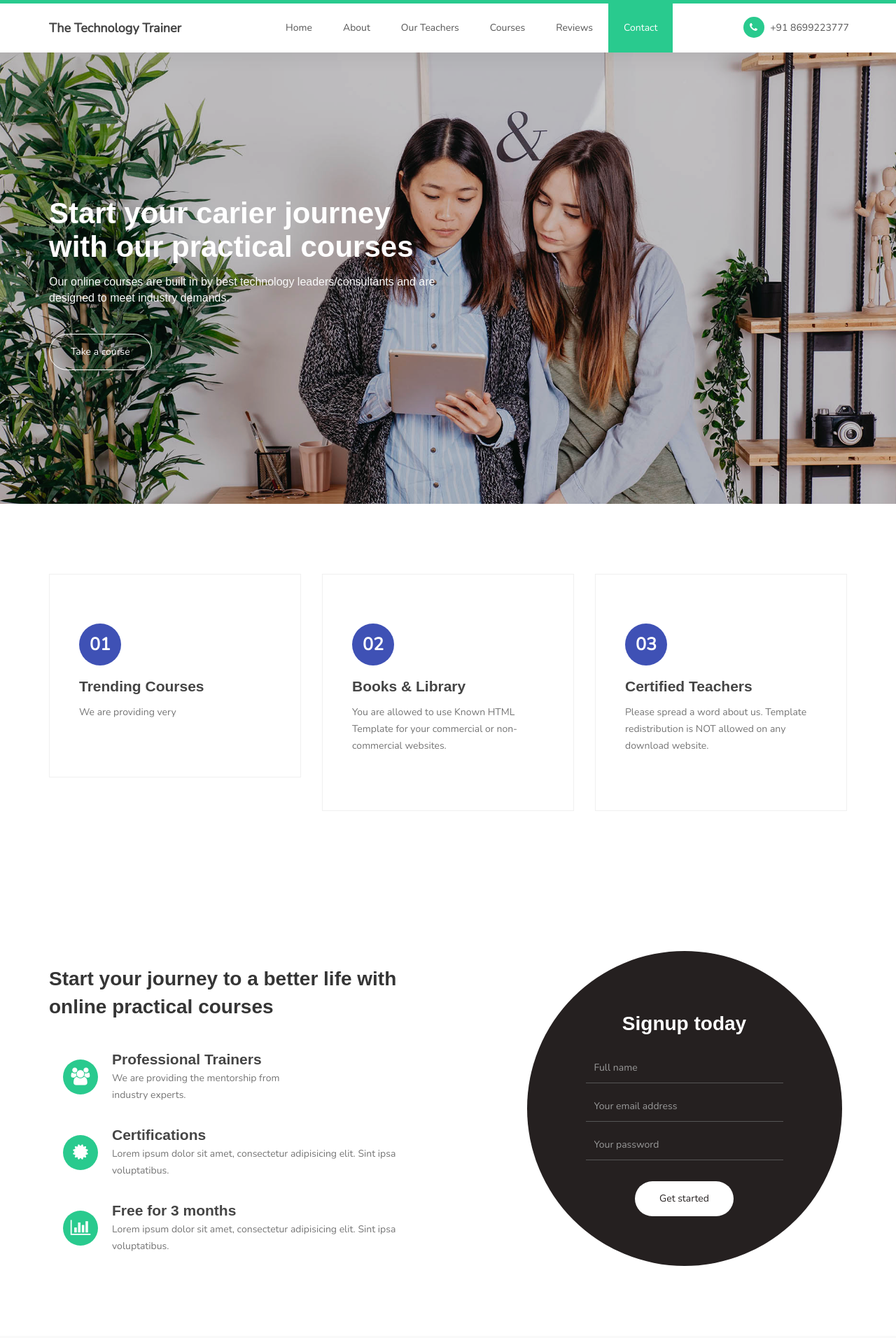
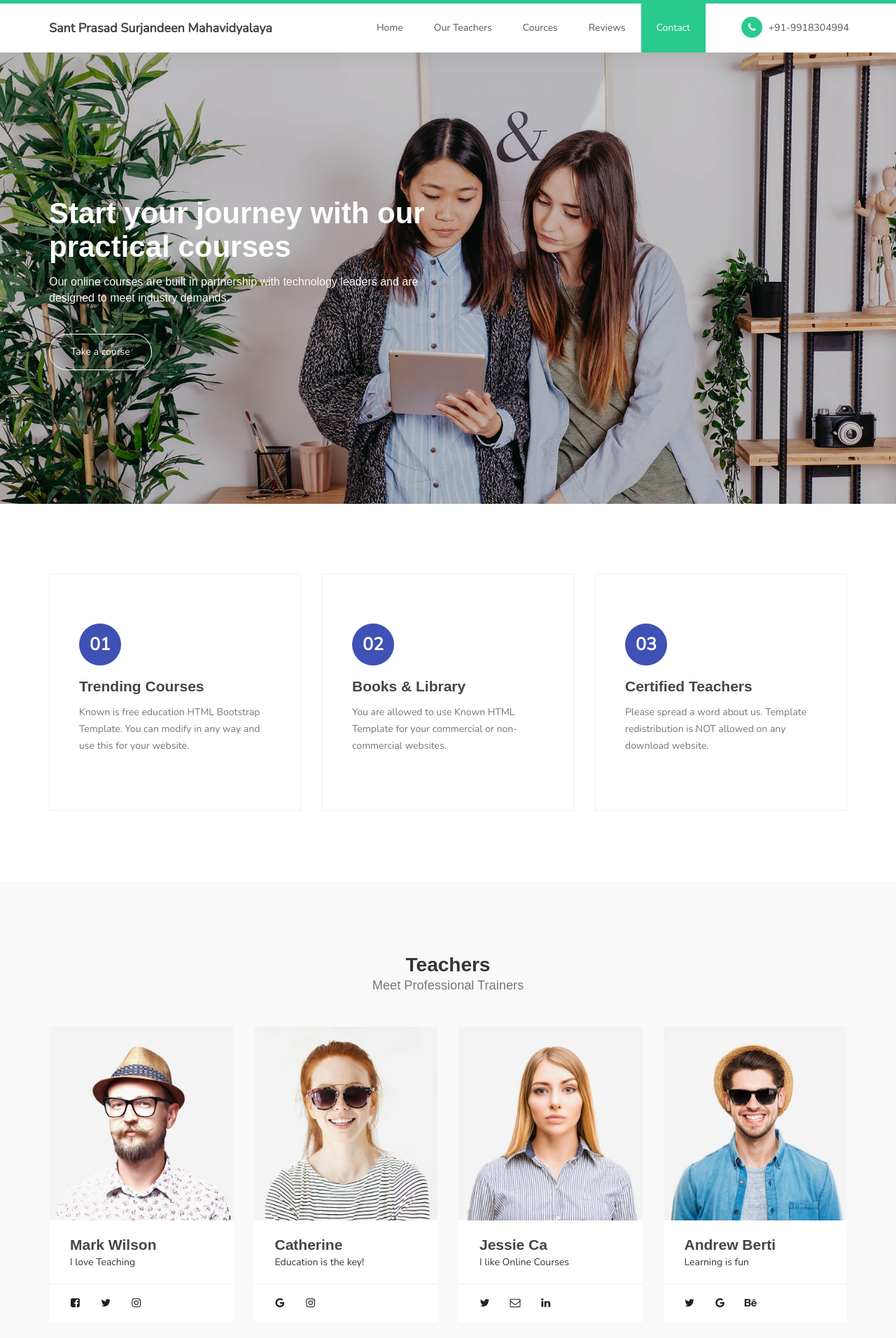
Before and after one commit to localhost1995/spsmv, a plain HTML site: page index.html in a window 1280 px wide. Shown: the top 1912 px of the page at 70% size. Drawn offline with nearby package versions, Linux system fonts and the light colour scheme; a web font is replaced by a local one.

Commit message:
Add files via upload

```diff
--- a/index.html
+++ b/index.html
@@ -2,7 +2,7 @@
 <html lang="en">
 <head>
 
-     <title>The Technology Trainer</title>
+     <title>Sant Prasad Surjandeen Mahavidyalaya</title>
 <!--
 
 Known Template
@@ -50,22 +50,22 @@ https://templatemo.com/tm-516-known
                     </button>
 
                     <!-- lOGO TEXT HERE -->
-                    <a href="#" class="navbar-brand">The Technology Trainer</a>
+                    <a href="#" class="navbar-brand">Sant Prasad Surjandeen Mahavidyalaya</a>
                </div>
 
                <!-- MENU LINKS -->
                <div class="collapse navbar-collapse">
                     <ul class="nav navbar-nav navbar-nav-first">
                          <li><a href="#top" class="smoothScroll">Home</a></li>
-                         <li><a href="#about" class="smoothScroll">About</a></li>
+                         <!--<li><a href="#about" class="smoothScroll">About</a></li>-->
                          <li><a href="#team" class="smoothScroll">Our Teachers</a></li>
-                         <li><a href="#courses" class="smoothScroll">Courses</a></li>
+                         <li><a href="#courses" class="smoothScroll">Cources</a></li>
                          <li><a href="#testimonial" class="smoothScroll">Reviews</a></li>
                          <li><a href="#contact" class="smoothScroll">Contact</a></li>
                     </ul>
 
                     <ul class="nav navbar-nav navbar-right">
-                         <li><a href="#"><i class="fa fa-phone"></i> +91 8699223777</a></li>
+                         <li><a href="#"><i class="fa fa-phone"></i> +91-9918304994</a></li>
                     </ul>
                </div>
 
@@ -82,8 +82,8 @@ https://templatemo.com/tm-516-known
                               <div class="caption">
                                    <div class="container">
                                         <div class="col-md-6 col-sm-12">
-                                             <h1>Online Learning Education Center</h1>
-                                             <h3>Our online courses are designed to provide trainings for technology used in industries.</h3>
+                                             <h1>Distance Learning Education Center</h1>
+                                             <h3>Our online courses are designed to fit in your industry supporting all-round with latest technologies.</h3>
                                              <a href="#feature" class="section-btn btn btn-default smoothScroll">Discover more</a>
                                         </div>
                                    </div>
@@ -94,8 +94,8 @@ https://templatemo.com/tm-516-known
                               <div class="caption">
                                    <div class="container">
                                         <div class="col-md-6 col-sm-12">
-                                             <h1>Start your carier journey with our practical courses</h1>
-                                             <h3>Our online courses are built in by best technology leaders/consultants and are designed to meet industry demands.</h3>
+                                             <h1>Start your journey with our practical courses</h1>
+                                             <h3>Our online courses are built in partnership with technology leaders and are designed to meet industry demands.</h3>
                                              <a href="#courses" class="section-btn btn btn-default smoothScroll">Take a course</a>
                                         </div>
                                    </div>
@@ -127,7 +127,7 @@ https://templatemo.com/tm-516-known
                          <div class="feature-thumb">
                               <span>01</span>
                               <h3>Trending Courses</h3>
-                              <p>We are providing very </p>
+                              <p>Known is free education HTML Bootstrap Template. You can modify in any way and use this for your website.</p>
                          </div>
                     </div>
 
@@ -153,7 +153,7 @@ https://templatemo.com/tm-516-known
 
 
      <!-- ABOUT -->
-     <section id="about">
+     <section id="about" style = "display:none">
           <div class="container">
                <div class="row">
 
@@ -165,14 +165,14 @@ https://templatemo.com/tm-516-known
                                    <span><i class="fa fa-users"></i></span>
                                    <figcaption>
                                         <h3>Professional Trainers</h3>
-                                        <p>We are providing the mentorship from industry experts.</p>
+                                        <p>Lorem ipsum dolor sit amet, consectetur adipisicing elit. Sint ipsa voluptatibus.</p>
                                    </figcaption>
                               </figure>
 
                               <figure>
                                    <span><i class="fa fa-certificate"></i></span>
                                    <figcaption>
-                                        <h3>Certifications</h3>
+                                        <h3>International Certifications</h3>
                                         <p>Lorem ipsum dolor sit amet, consectetur adipisicing elit. Sint ipsa voluptatibus.</p>
                                    </figcaption>
                               </figure>
@@ -297,7 +297,7 @@ https://templatemo.com/tm-516-known
 
                     <div class="col-md-12 col-sm-12">
                          <div class="section-title">
-                              <h2>Popular Courses <small>Upgrade your skills with newest courses</small></h2>
+                              <h2>Courses <small>Upgrade your skills with newest courses</small></h2>
                          </div>
 
                          <div class="owl-carousel owl-theme owl-courses">
```
